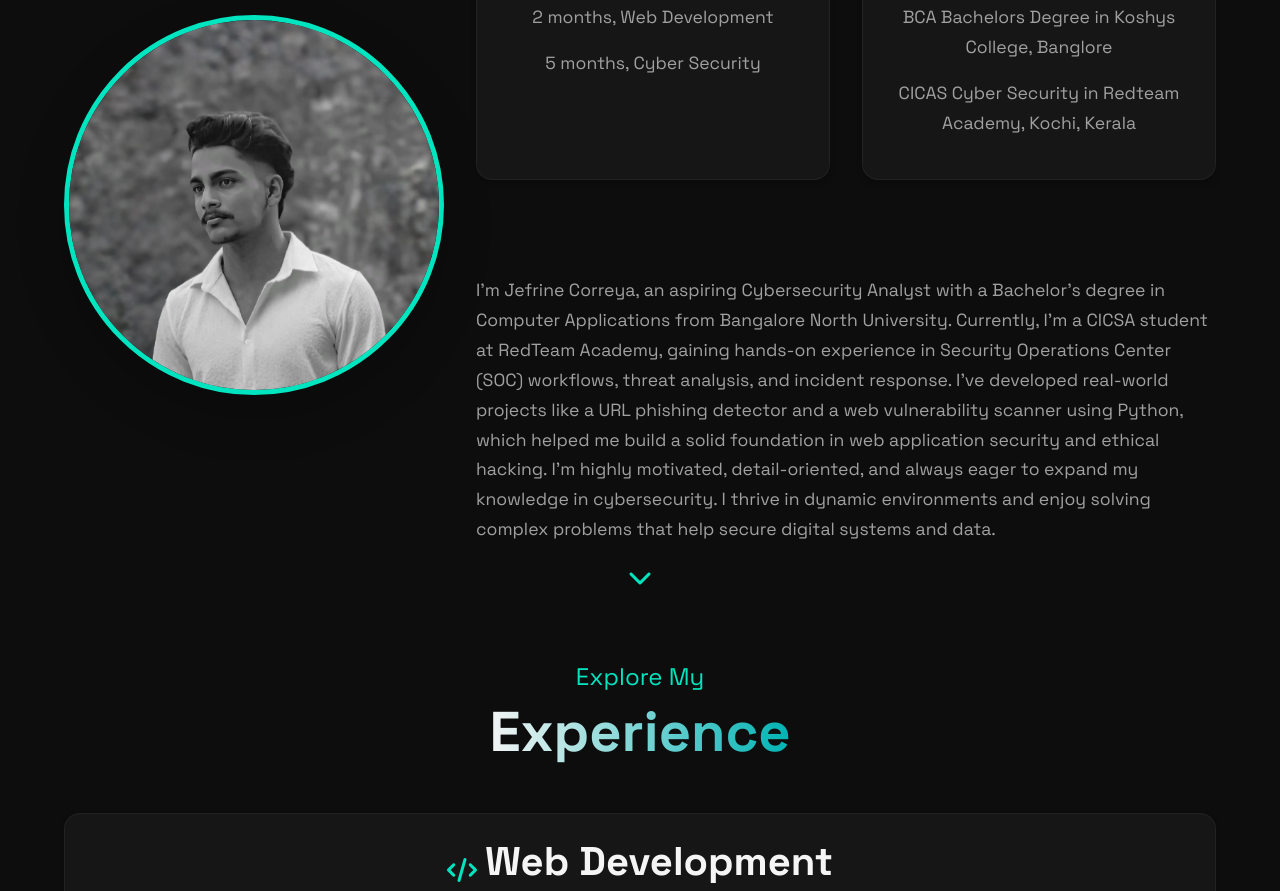
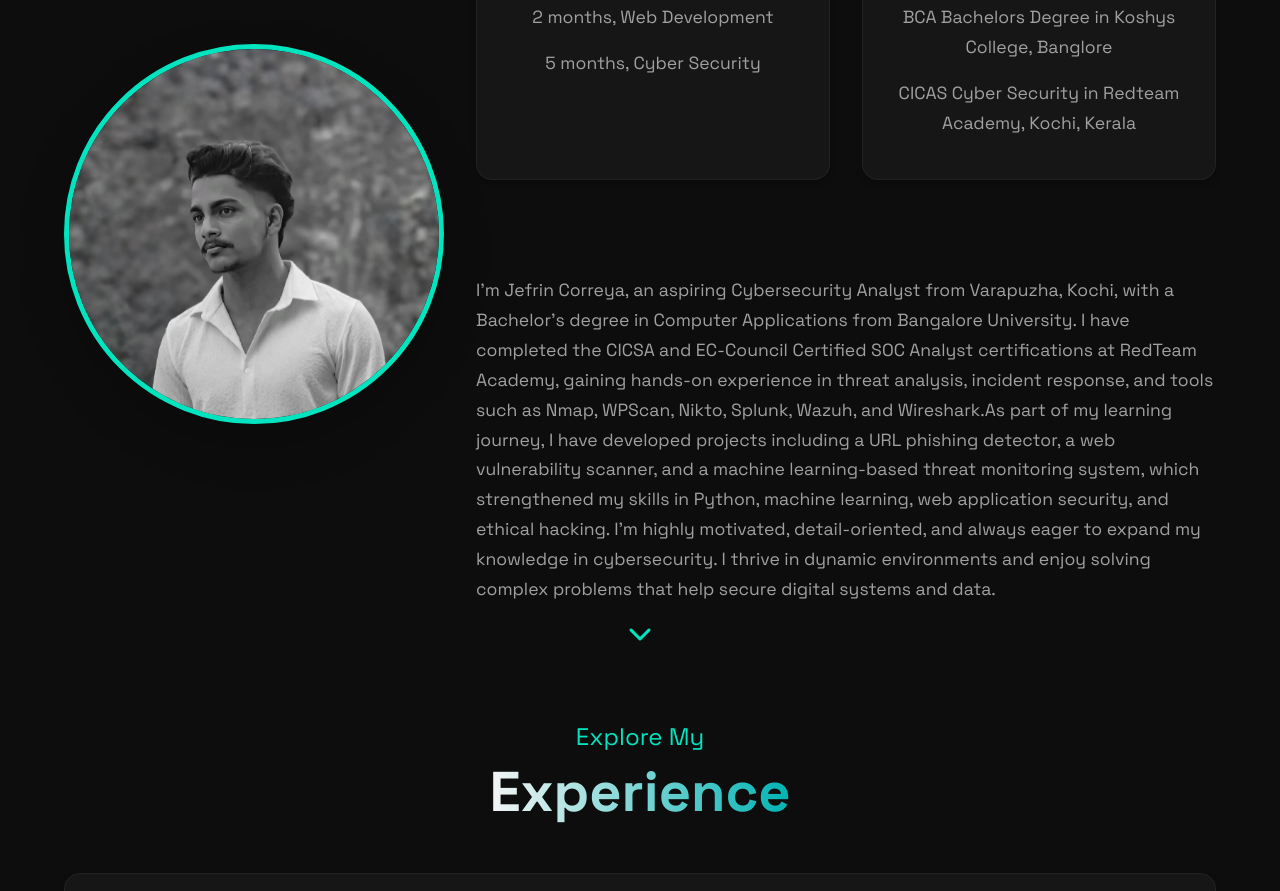
Before and after one commit to jeff-1217/Portfolio, a plain HTML site: page index.html in a window 1280 px wide. Shown: the part 1156-2047 px from the top of the page. Drawn offline with nearby package versions, Linux system fonts and the light colour scheme.

Commit message:
Update index.html

```diff
--- a/index.html
+++ b/index.html
@@ -138,9 +138,9 @@
                     </div>
                     <div class="text-container">
                         <p>
-                            I'm Jefrine Correya, an aspiring Cybersecurity Analyst with a Bachelor's degree in Computer Applications from Bangalore North University. Currently,
-                            I'm a CICSA student at RedTeam Academy, gaining hands-on experience in Security Operations Center (SOC) workflows, threat analysis, and incident response.
-                            I've developed real-world projects like a URL phishing detector and a web vulnerability scanner using Python, which helped me build a solid foundation in web application security and ethical hacking.
+                            I’m Jefrin Correya, an aspiring Cybersecurity Analyst from Varapuzha, Kochi, with a Bachelor’s degree in Computer Applications from Bangalore University.
+                            I have completed the CICSA and EC-Council Certified SOC Analyst certifications at RedTeam Academy, gaining hands-on experience in threat analysis, incident response, and tools such as Nmap, WPScan, Nikto, Splunk, Wazuh, and Wireshark.As part of my learning journey,
+                            I have developed projects including a URL phishing detector, a web vulnerability scanner, and a machine learning-based threat monitoring system, which strengthened my skills in Python, machine learning, web application security, and ethical hacking.
                             I'm highly motivated, detail-oriented, and always eager to expand my knowledge in cybersecurity. I thrive in dynamic environments and enjoy solving complex problems that help secure digital systems and data.
                         </p>
                     </div>
```
